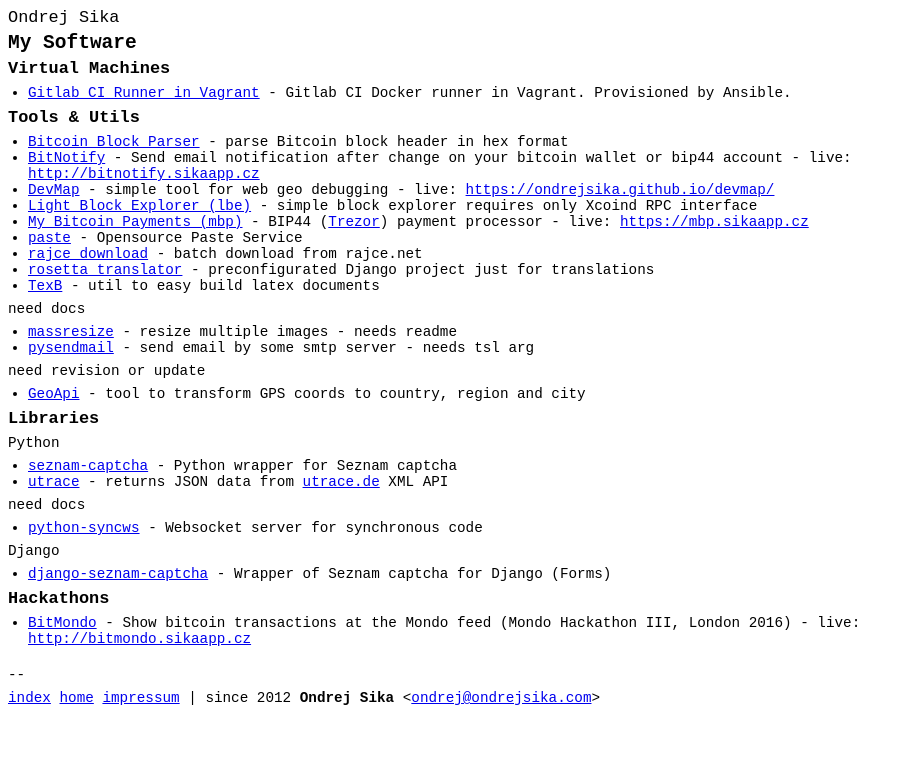
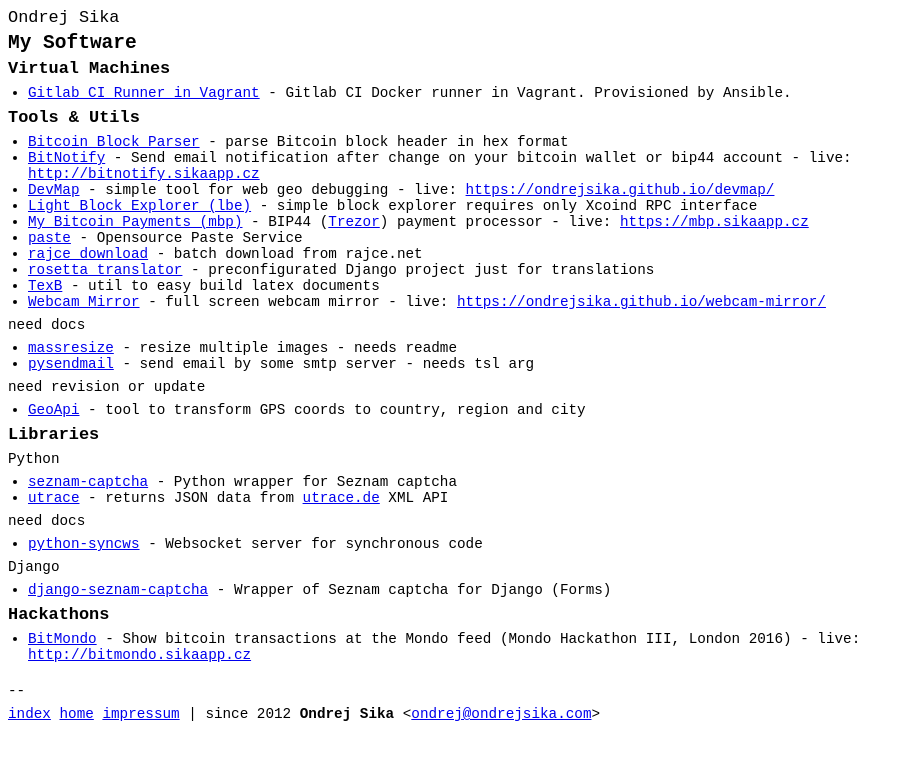
Before and after one commit to ondrejsika/ondrejsika.com, a Jekyll site: the page built from software/index.md, in a window 1280 px wide. Shown: the top 760 px of the page, without its empty margins (0-912 px from the left). Built offline with Jekyll 4.4.1, drawn with Linux system fonts in a browser that asks for light colours; Markdown is read by kramdown in place of the engine named in the settings; comment, search, counter and statistics services are not loaded.

Commit message:
software - add webcam mirror

```diff
--- a/software/index.md
+++ b/software/index.md
@@ -20,6 +20,7 @@
 * [rajce_download](https://github.com/ondrejsika/rajce_download) - batch download from rajce.net
 * [rosetta translator](https://github.com/ondrejsika/rosetta-translator) - preconfigurated Django project just for translations
 * [TexB](https://github.com/ondrejsika/texb) - util to easy build latex documents
+* [Webcam Mirror](https://github.com/ondrejsika/webcam-mirror) - full screen webcam mirror - live: <https://ondrejsika.github.io/webcam-mirror/>
 
 need docs
 
```
